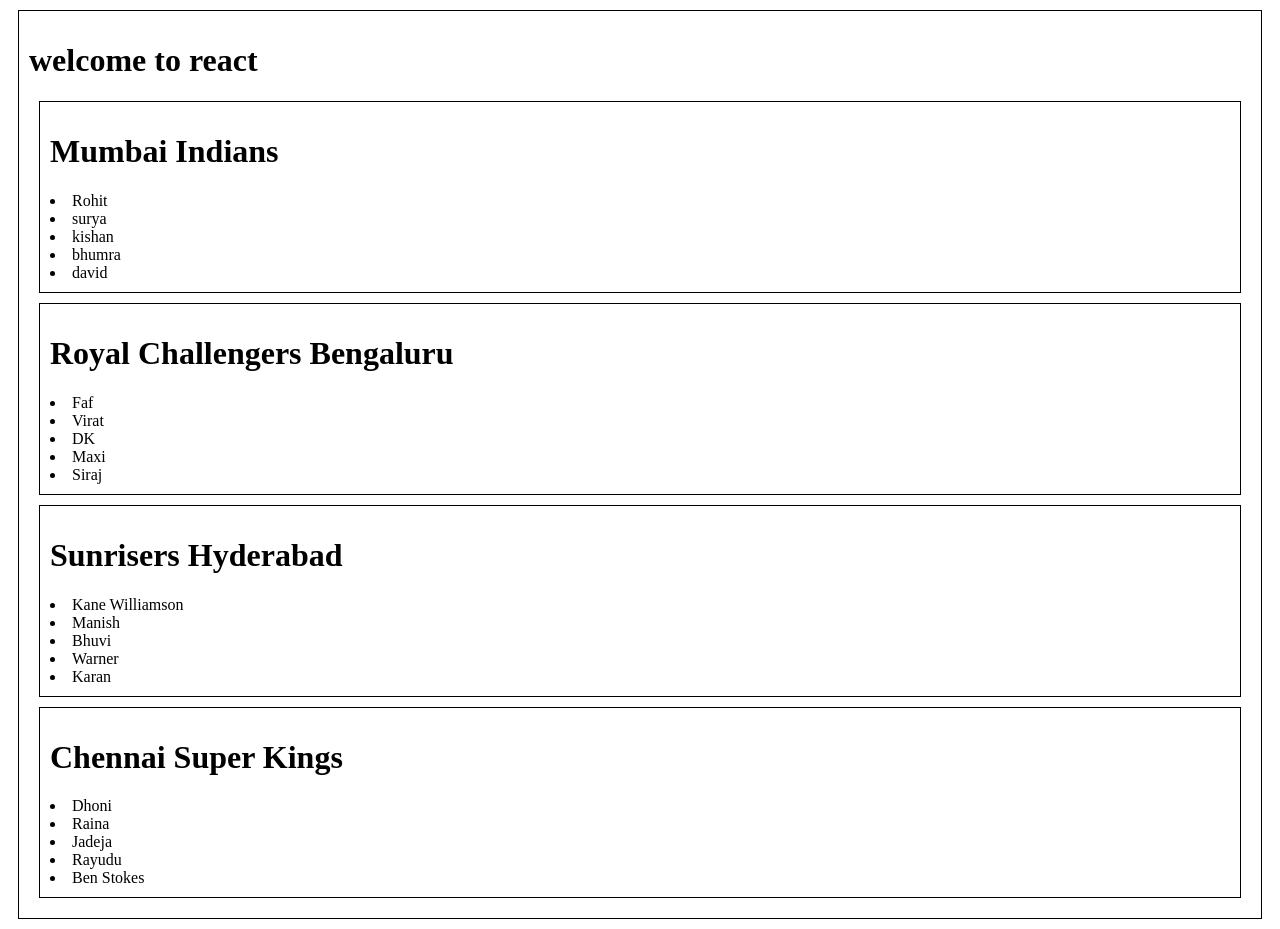
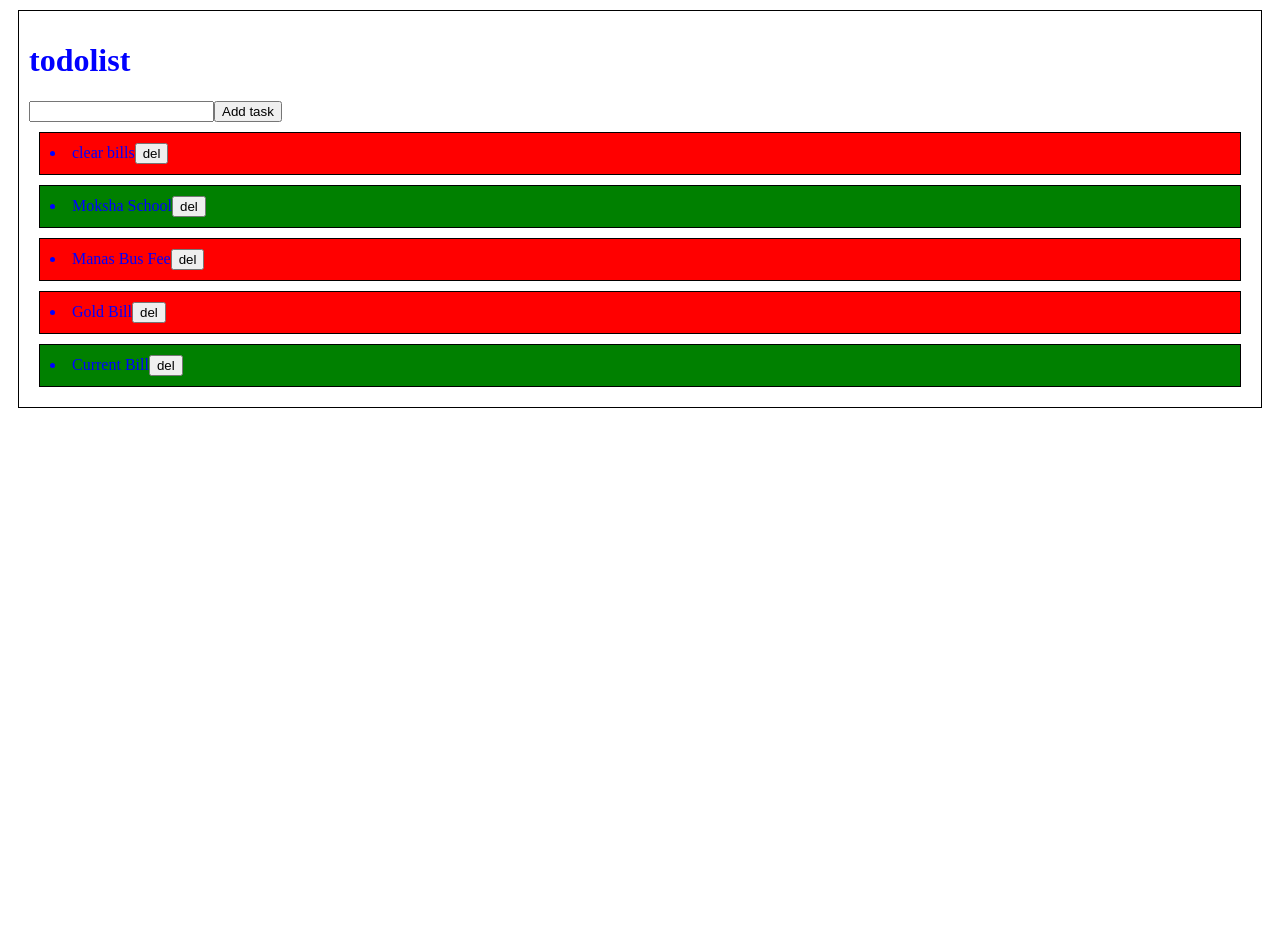
Before and after one commit to NagaMruthi/my-app, a React (Create React App) app: page / in a window 1280 px wide. After the commit the page ends 800 px from the top, so only its background shows below. Built offline with nearby package versions, Linux system fonts and the light colour scheme.

Commit message:
todo-list-delete-button

```diff
--- a/src/App.js
+++ b/src/App.js
@@ -1,57 +1,51 @@
-
 import React from "react";
-import Team from './Team'
+//import Todo from './Todo';
 function App(){
-const [ob, setOb] = React.useState([
+var [ob, setOb] = React.useState([
     {
-      teamname:'Mumbai Indians',
-      players:[
-        'Rohit',
-        'surya',
-        'kishan',
-        'bhumra',
-        'david'
-      ]
+      title:'clear bills',
+      status:false
     },
     {
-      teamname:'Royal Challengers Bengaluru',
-      players:[
-        'Faf',
-        'Virat',
-        'DK',
-        'Maxi',
-        'Siraj'
-      ]
+      title:'Moksha School',
+      status:true
     },
     {
-      teamname:'Sunrisers Hyderabad',
-      players:[
-        'Kane Williamson',
-        'Manish',
-        'Bhuvi',
-        'Warner',
-        'Karan'
-      ]
+      title:'Manas Bus Fee',
+      status:false
     },
     {
-      teamname:'Chennai Super Kings',
-      players:[
-        'Dhoni',
-        'Raina',
-        'Jadeja',
-        'Rayudu',
-        'Ben Stokes'
-      ]
-    }
+      title:'Gold Bill',
+      status:false
+    },
+    {
+      title:'Current Bill',
+      status:true
+    },
   ])
+  function addtask()
+{
+  var mew=document.getElementById("task").value;
+  setOb([...ob,{title:mew,status:false}]);
+  }
+  function rem(j){
+    var temp=[...ob];
+    temp.splice(j,1)
+    setOb([...temp])
+  }
   return (
     <div className="my">
-    <h1>welcome to react</h1>
+      <h1>todolist</h1>
+      <input typ="text" id="task"/>
+          <button onClick={addtask}> Add task</button>
     {
-      ob.map((team,i)=>{
-        return(
-          <Team team={team.players} tname={team.teamname}></Team>
-        )
+      ob.map((k,i)=>{
+        return (<div>
+          {
+          <li className="my" style={k.status===true?{backgroundColor:"green"}:{backgroundColor:"red"}}>{k.title}
+          <button onClick={(()=>{rem(i)})}>del</button></li>
+        }
+        </div>)
       })
     }
     </div>
--- a/src/Team.jsx
+++ /dev/null
@@ -1,15 +0,0 @@
-
-import React from 'react';
-function Team(props) {
-  return(
-      <div className='my'>
-        <h1>{props.tname}</h1>
-        {
-          props.team.map((player)=>{
-            return <li>{player}</li>
-          })
-        }
-      </div>
-  )
-}
-export default Team;
--- a/src/index.css
+++ b/src/index.css
@@ -1,5 +1,6 @@
-.my{
-    border:1px solid;
+ .my{
+    border:1px solid black;
   margin:10px;
   padding:10px;
+  color: blue;
 }
```
